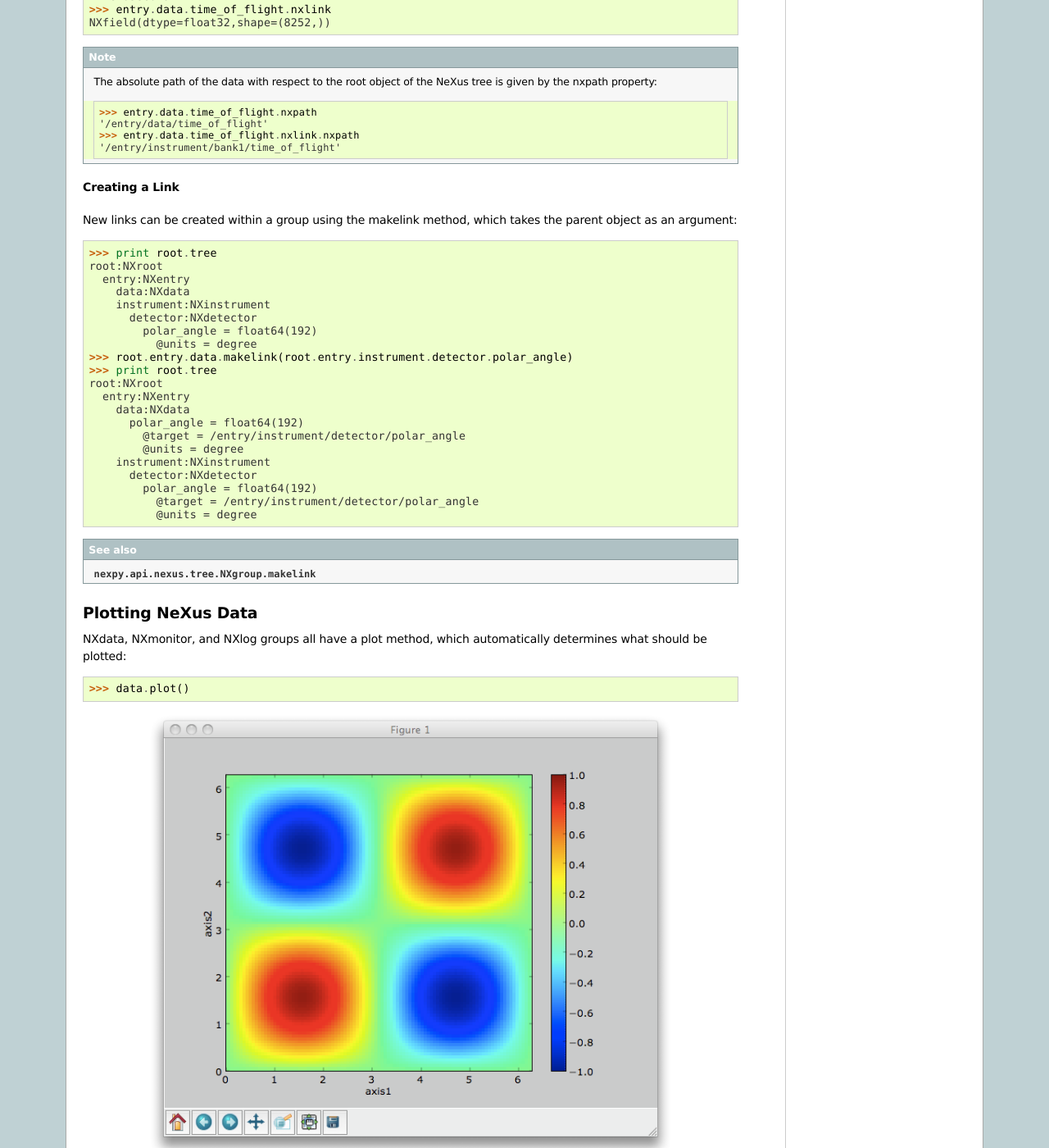
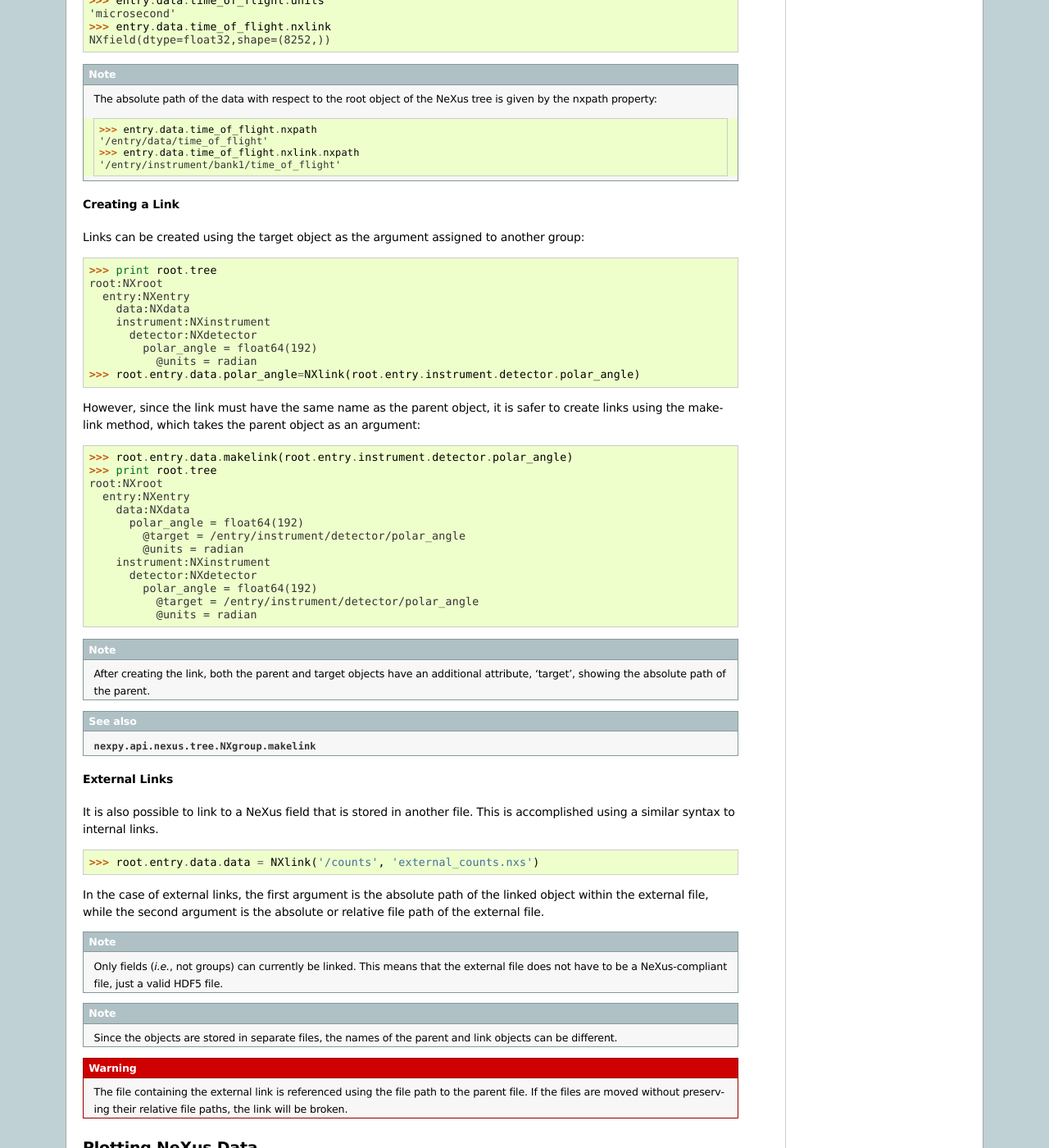
Before and after one commit to nexpy/nexpy, a Sphinx documentation site: the page built from doc/source/pythonshell.rst, in a window 1280 px wide and 1400 px high, scrolled down 7729 px. Shown: the whole window at 82% size. Built offline with Sphinx 7.4.7, drawn with Linux system fonts in a browser that asks for light colours; some of the changed text lies outside the part shown.

Commit message:
Updated documentation

```diff
--- a/doc/source/pythonshell.rst
+++ b/doc/source/pythonshell.rst
@@ -398,7 +398,8 @@ NeXus Links
 -----------
 NeXus allows groups and fields to be assigned to multiple locations through the
 use of links. These objects have the class NXlink and contain the attribute
-'target', which identifies the parent object.
+'target', which identifies the parent object. It is also possible to link to
+fields in another NeXus file (see 'External Links' below).
 
 For example, the polar angle and time-of-flight arrays may logically be stored
 with the detector information in a NXdetector group that is one of the
@@ -457,8 +458,8 @@ using the 'nxlink' attribute::
 
 Creating a Link
 ^^^^^^^^^^^^^^^
-New links can be created within a group using the makelink method, which takes
-the parent object as an argument::
+Links can be created using the target object as the argument assigned
+to another group::
 
  >>> print root.tree
  root:NXroot
@@ -467,7 +468,13 @@ the parent object as an argument::
      instrument:NXinstrument
        detector:NXdetector
          polar_angle = float64(192)
-           @units = degree
+           @units = radian
+ >>> root.entry.data.polar_angle=NXlink(root.entry.instrument.detector.polar_angle)
+
+However, since the link must have the same name as the parent object, it is
+safer to create links using the makelink method, which takes the parent object
+as an argument::
+
  >>> root.entry.data.makelink(root.entry.instrument.detector.polar_angle)
  >>> print root.tree
  root:NXroot
@@ -475,14 +482,40 @@ the parent object as an argument::
      data:NXdata
        polar_angle = float64(192)
          @target = /entry/instrument/detector/polar_angle
-         @units = degree
+         @units = radian
      instrument:NXinstrument
        detector:NXdetector
          polar_angle = float64(192)
            @target = /entry/instrument/detector/polar_angle
-           @units = degree
+           @units = radian
+
+.. note:: After creating the link, both the parent and target objects have an
+          additional attribute, 'target', showing the absolute path of the
+          parent.
 
 .. seealso:: :mod:`nexpy.api.nexus.tree.NXgroup.makelink`
+
+External Links
+^^^^^^^^^^^^^^
+It is also possible to link to a NeXus field that is stored in another file.
+This is accomplished using a similar syntax to internal links.
+
+ >>> root.entry.data.data = NXlink('/counts', 'external_counts.nxs')
+
+In the case of external links, the first argument is the absolute path of the
+linked object within the external file, while the second argument is the
+absolute or relative file path of the external file.
+
+.. note:: Only fields (*i.e.*, not groups) can currently be linked. This means
+          that the external file does not have to be a NeXus-compliant file,
+          just a valid HDF5 file.
+
+.. note:: Since the objects are stored in separate files, the names of the
+          parent and link objects can be different.
+
+.. warning:: The file containing the external link is referenced using the
+             file path to the parent file. If the files are moved without
+             preserving their relative file paths, the link will be broken.
 
 Plotting NeXus Data
 ===================
```
Also changed, not shown: doc/source/pythongui.rst (+12 -3 lines).
